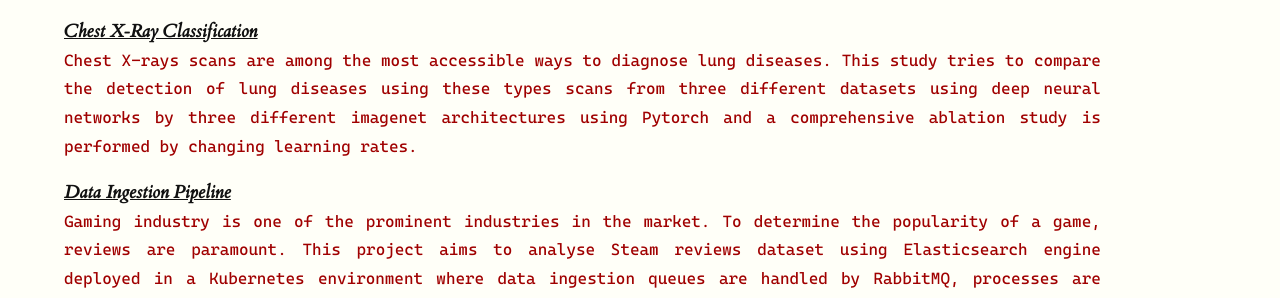
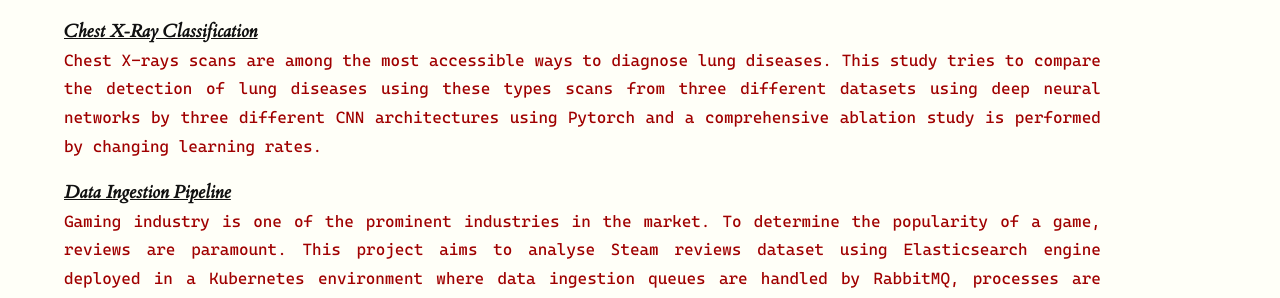
Before and after one commit to coderjolly/coderjolly.github.io, a Jekyll site: the page built from projects.md, in a window 1280 px wide. Shown: the part 358-656 px from the top of the page. Built offline with Jekyll 4.4.1, drawn with Linux system fonts in a browser that asks for light colours; a style sheet for code colours, icons or effects is not loaded.

Commit message:
project description change

```diff
--- a/projects.md
+++ b/projects.md
@@ -10,7 +10,7 @@ weight: 2
 
 
 [***Chest X-Ray Classification***](https://github.com/coderjolly/Chest-X-Ray-Classification)<br/>
-``Chest X-rays scans are among the most accessible ways to diagnose lung diseases. This study tries to compare the detection of lung diseases using these types scans from three different datasets using deep neural networks by three different imagenet architectures using Pytorch and a comprehensive ablation study is performed by changing learning rates.``
+``Chest X-rays scans are among the most accessible ways to diagnose lung diseases. This study tries to compare the detection of lung diseases using these types scans from three different datasets using deep neural networks by three different CNN architectures using Pytorch and a comprehensive ablation study is performed by changing learning rates.``
 
 
 [***Data Ingestion Pipeline***](https://github.com/coderjolly/data-ingestion-pipeline)<br/>
```
Also changed, not shown: index.md (+1 -1 lines).
